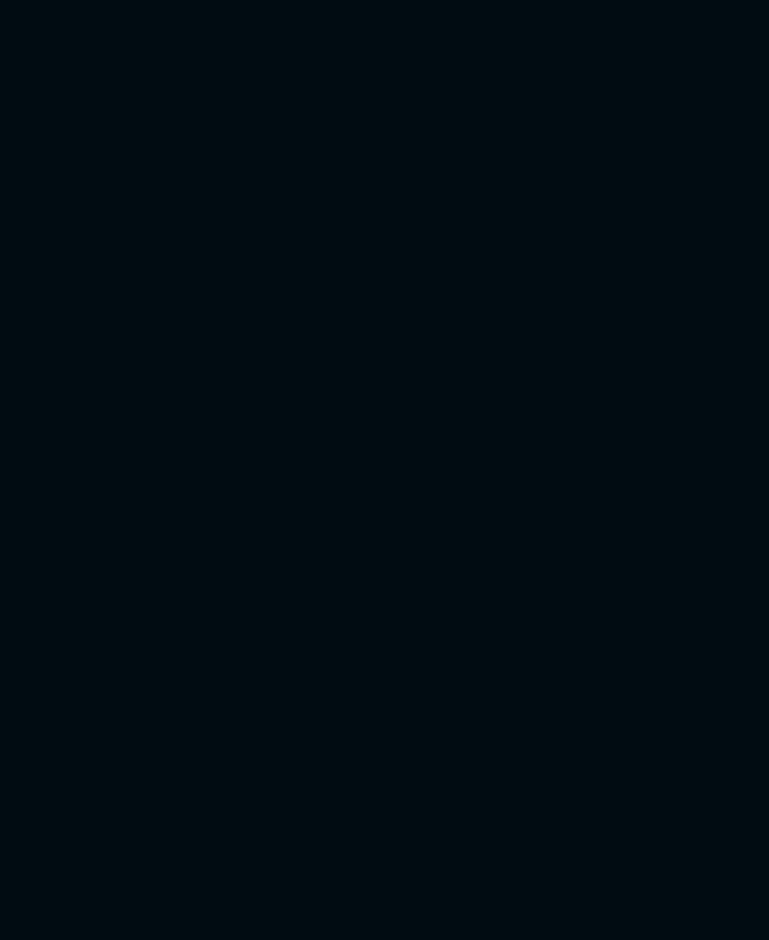
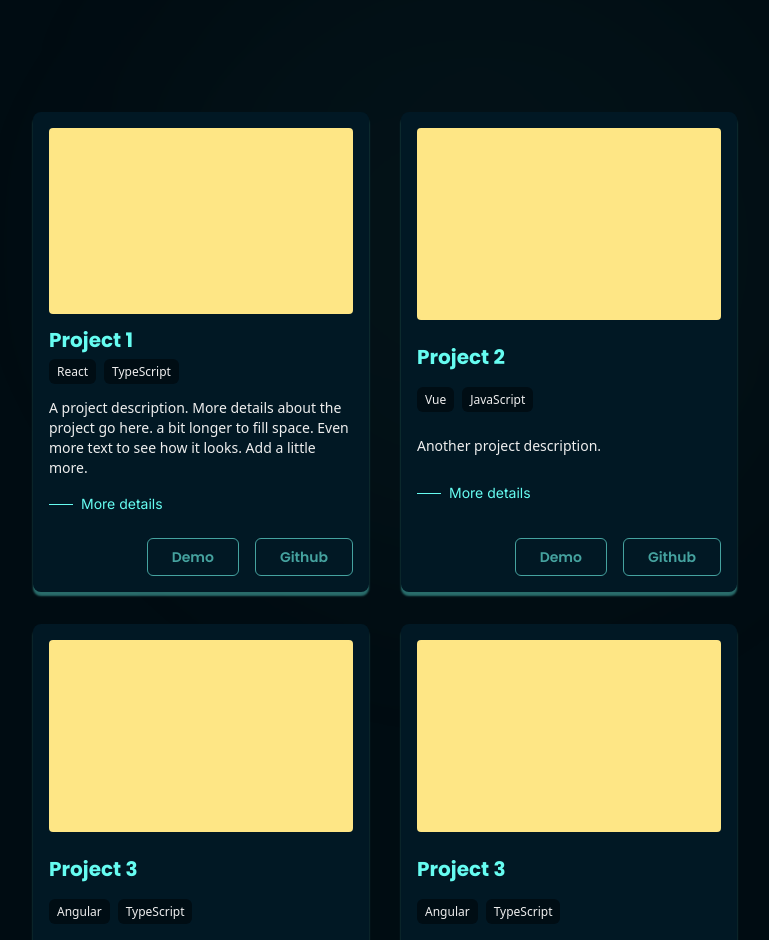
Before and after one commit to mohamedterbaoui/Portfolio_V2, a React (Vite) app: page / in a window 1280 px wide. Shown: the part 1860-2800 px from the top of the page, without its empty margins (255-1024 px from the left). Before the commit the page ends 1744 px from the top, so only its background shows below. Built offline with nearby package versions, Linux system fonts and the light colour scheme.

Commit message:
Added Projects section

```diff
--- a/src/App.tsx
+++ b/src/App.tsx
@@ -2,6 +2,7 @@
 import Navbar from "./components/Navbar";
 import Hero from "./components/Hero";
 import Education from "./components/Education";
+import Projects from "./components/Projects";
 
 function App() {
   return (
@@ -9,6 +10,7 @@
       <Navbar />
       <Hero />
       <Education />
+      <Projects />
     </div>
   );
 }
--- a/src/components/Education.tsx
+++ b/src/components/Education.tsx
@@ -106,8 +106,7 @@
               <div className="flex gap-2 items-center">
                 <FaUniversity className="min-w-3 text-[12px]" />
                 <span className="text-sm">
-                  Institute of electrical and electronics engineering,
-                  Boumerdes, Algeria
+                  IGEE ex INELEC, Boumerdes, Algeria
                 </span>
               </div>
             </div>
--- /dev/null
+++ b/src/components/Projects.tsx
@@ -0,0 +1,73 @@
+import ProjectCard from "./widgets/ProjectCard";
+
+export default function Projects() {
+  return (
+    <section className="text-[#EEEEEE] mt-16 flex flex-col justify-center relative">
+      <h1 className="text-center font-heading font-semibold text-5xl">
+        Featured Projects
+      </h1>
+
+      <div
+        className="
+        mt-6
+        w-[15%]
+        self-center
+        h-[0.5px]
+        bg-linear-to-r
+        from-[#66FCF1]/00
+        via-[#3D968F]
+        to-[#66FCF1]/00
+        mb-28
+      "
+      ></div>
+
+      <div className="grid grid-cols-2 gap-8">
+        {/* Project Cards */}
+        <ProjectCard
+          name="Project 1"
+          description="A project description. More details about the project go here. a bit longer to fill space. Even more text to see how it looks. Add a little more."
+          technologies={["React", "TypeScript"]}
+          demoLink="https://example.com/demo1"
+          githubLink="https://github.com/example/project1"
+        />
+        <ProjectCard
+          name="Project 2"
+          description="Another project description."
+          technologies={["Vue", "JavaScript"]}
+          demoLink="https://example.com/demo2"
+          githubLink="https://github.com/example/project2"
+        />
+        <ProjectCard
+          name="Project 3"
+          description="Yet another project description."
+          technologies={["Angular", "TypeScript"]}
+          demoLink="https://example.com/demo3"
+          githubLink="https://github.com/example/project3"
+        />
+
+        <ProjectCard
+          name="Project 3"
+          description="Yet another project description."
+          technologies={["Angular", "TypeScript"]}
+          demoLink="https://example.com/demo3"
+          githubLink="https://github.com/example/project3"
+        />
+      </div>
+
+      <div className="text-end font-body cursor-pointer text-sm mt-6">
+        Click here to see more projects →
+      </div>
+
+      <div
+        className="w-170 aspect-square rounded-full self-center
+      absolute -top-5 -right-20 -z-10
+      bg-radial
+      from-[#66FCF1]/3
+      to-[#3D968F]/3
+      blur-[100px]
+      animate-breathing
+      "
+      ></div>
+    </section>
+  );
+}
--- /dev/null
+++ b/src/components/widgets/ProjectCard.tsx
@@ -0,0 +1,84 @@
+import { div } from "three/tsl";
+
+type ProjectCardProps = {
+  name: string;
+  description: string;
+  technologies: string[];
+  demoLink: string;
+  githubLink: string;
+};
+
+export default function ProjectCard({
+  name,
+  description,
+  technologies,
+  demoLink,
+  githubLink,
+}: ProjectCardProps) {
+  return (
+    <div
+      className="
+        flex flex-col justify-between
+        bg-[#011824] text-[#EEEEEE] rounded-lg p-4
+        transition-all duration-300 ease-in-out
+        hover:shadow-[0_6px_4px_rgba(102,252,241,0.40)]
+        shadow-[0_4px_2px_rgba(102,252,241,0.40)]
+        hover:scale-[1.02]
+        h-120"
+    >
+      <div className="h-48 bg-amber-200 rounded-sm mb-3">
+        <img src="" alt="" />
+      </div>
+
+      <h2 className="font-bold text-[#66FCF1] font-heading text-xl">{name}</h2>
+
+      <div className="mb-2 mt-1">
+        {technologies.map((tech) => (
+          <span
+            key={tech}
+            className="text-body text-xs bg-[#000D14] text-[#EEEEEE] px-2 py-1 rounded-md mr-2"
+          >
+            {tech}
+          </span>
+        ))}
+      </div>
+
+      <p className="text-body text-sm mb-4 mt-2">{description}</p>
+
+      <div className="group w-fit text-[#66FCF1] font-body text-sm flex items-center gap-2 cursor-pointer">
+        <div
+          className="
+            h-px
+            w-6
+            bg-[#66FCF1]
+            transition-all
+            duration-300
+            ease-in-out
+            group-hover:w-10
+            group-hover:bg-[#46ddd3]
+            "
+        ></div>
+        <span className="group-hover:text-[#46ddd3]">More details</span>
+      </div>
+
+      <div className="flex gap-4 justify-end items-center mt-2">
+        <button
+          onClick={() => window.open(demoLink, "_blank")}
+          className="w-fit mt-4 border border-[#45A29F] text-[#45A29F] px-6 py-2 rounded-md
+      hover:bg-[#3a8a87] hover:text-[#EEEEEE] transition-colors duration-300 ease-in-out
+      flex items-center justify-center gap-4 font-heading font-semibold text-sm cursor-pointer"
+        >
+          Demo
+        </button>
+        <button
+          onClick={() => window.open(githubLink, "_blank")}
+          className="w-fit mt-4 border border-[#45A29F] text-[#45A29F] px-6 py-2 rounded-md
+       hover:text-[#000C12] hover:border-[#EEEEEE] hover:bg-[#EEEEEE] transition-colors duration-300 ease-in-out
+      flex items-center justify-center gap-4 font-heading font-semibold text-sm cursor-pointer"
+        >
+          Github
+        </button>
+      </div>
+    </div>
+  );
+}
```
